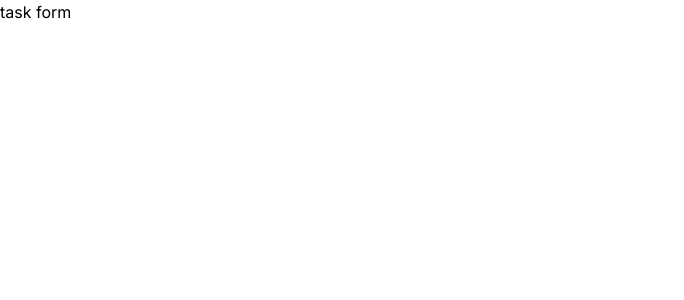
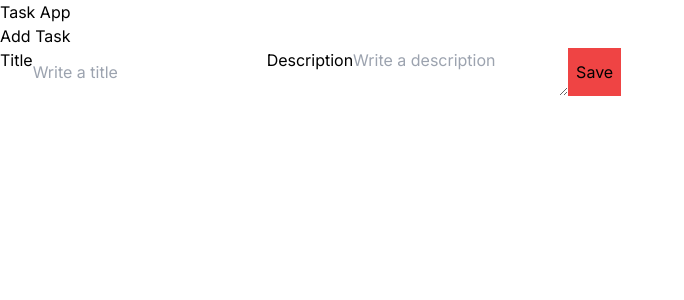
Before and after one commit to Pedro29v/task-app, a Next.js app: page /new in a window 1280 px wide. Shown: the top 300 px of the page, without its empty margins (0-684 px from the left). Built offline with nearby package versions, Linux system fonts and the light colour scheme.

Commit message:
create task

```diff
--- a/package.json
+++ b/package.json
@@ -16,6 +16,7 @@
     "postcss": "8.4.23",
     "react": "18.2.0",
     "react-dom": "18.2.0",
-    "tailwindcss": "3.3.2"
+    "tailwindcss": "3.3.2",
+    "uuid": "^9.0.0"
   }
 }
--- a/src/app/layout.js
+++ b/src/app/layout.js
@@ -1,6 +1,7 @@
 import "./globals.css";
 import { Inter } from "next/font/google";
 import { TaskProvider } from "../context/taskContext.jsx";
+import Navbar from "@/components/Navbar";
 
 const inter = Inter({ subsets: ["latin"] });
 
@@ -13,6 +14,7 @@ export default function RootLayout({ children }) {
   return (
     <html lang="en">
       <body className={inter.className}>
+        <Navbar />
         <TaskProvider>{children}</TaskProvider>
       </body>
     </html>
--- a/src/app/new/page.jsx
+++ b/src/app/new/page.jsx
@@ -1,5 +1,47 @@
-function page() {
-  return <div>task form</div>;
+"use client";
+import { useState } from "react";
+import { useTask } from "../../context/taskContext";
+import { useRouter } from "next/navigation";
+
+function Page() {
+  const [task, setTask] = useState();
+  const { createTask } = useTask();
+  const router = useRouter();
+
+  const handldeChange = (e) => {
+    setTask({
+      ...task,
+      [e.target.name]: e.target.value,
+    });
+  };
+  const handleSubmit = (e) => {
+    e.preventDefault();
+    createTask(task.title, task.description);
+    router.push("/");
+  };
+
+  return (
+    <div>
+      <form className="flex ">
+        <label>Title</label>
+        <input
+          placeholder="Write a title"
+          name="title"
+          onChange={handldeChange}
+        />
+        <label>Description</label>
+        <textarea
+          placeholder="Write a description"
+          name="description"
+          onChange={handldeChange}
+        />
+
+        <button onClick={handleSubmit} className="bg-red-500 p-2">
+          Save
+        </button>
+      </form>
+    </div>
+  );
 }
 
-export default page;
+export default Page;
--- /dev/null
+++ b/src/components/Navbar.jsx
@@ -0,0 +1,20 @@
+"use client";
+import { useRouter } from "next/navigation";
+import Link from "next/link";
+
+function Navbar() {
+  const router = useRouter();
+
+  return (
+    <header>
+      <Link href="/">
+        <h2>Task App</h2>
+      </Link>
+      <div>
+        <button onClick={() => router.push("/new")}>Add Task</button>
+      </div>
+    </header>
+  );
+}
+
+export default Navbar;
--- a/src/context/taskContext.jsx
+++ b/src/context/taskContext.jsx
@@ -1,5 +1,6 @@
 "use client";
-import { createContext, useContext } from "react";
+import { createContext, useContext, useState } from "react";
+import { v4 as uuid } from "uuid";
 
 export const TaskContext = createContext();
 
@@ -12,7 +13,7 @@ export const useTask = () => {
 };
 
 export function TaskProvider({ children }) {
-  const tasks = [
+  const [tasks, setTasks] = useState([
     {
       id: 1,
       title: "my first task",
@@ -23,14 +24,22 @@ export function TaskProvider({ children }) {
       title: "my second task",
       description: "some second task",
     },
-    {
-      id: 3,
-      title: "my third task",
-      description: "some third task",
-    },
-  ];
+  ]);
+
+  const createTask = (title, description) => {
+    setTasks([
+      ...tasks,
+      {
+        id: uuid(),
+        title,
+        description,
+      },
+    ]);
+  };
 
   return (
-    <TaskContext.Provider value={{ tasks }}>{children}</TaskContext.Provider>
+    <TaskContext.Provider value={{ tasks, createTask }}>
+      {children}
+    </TaskContext.Provider>
   );
 }
```
Also changed, not shown: 1 other file (tests, documents, lock files or other folders).
